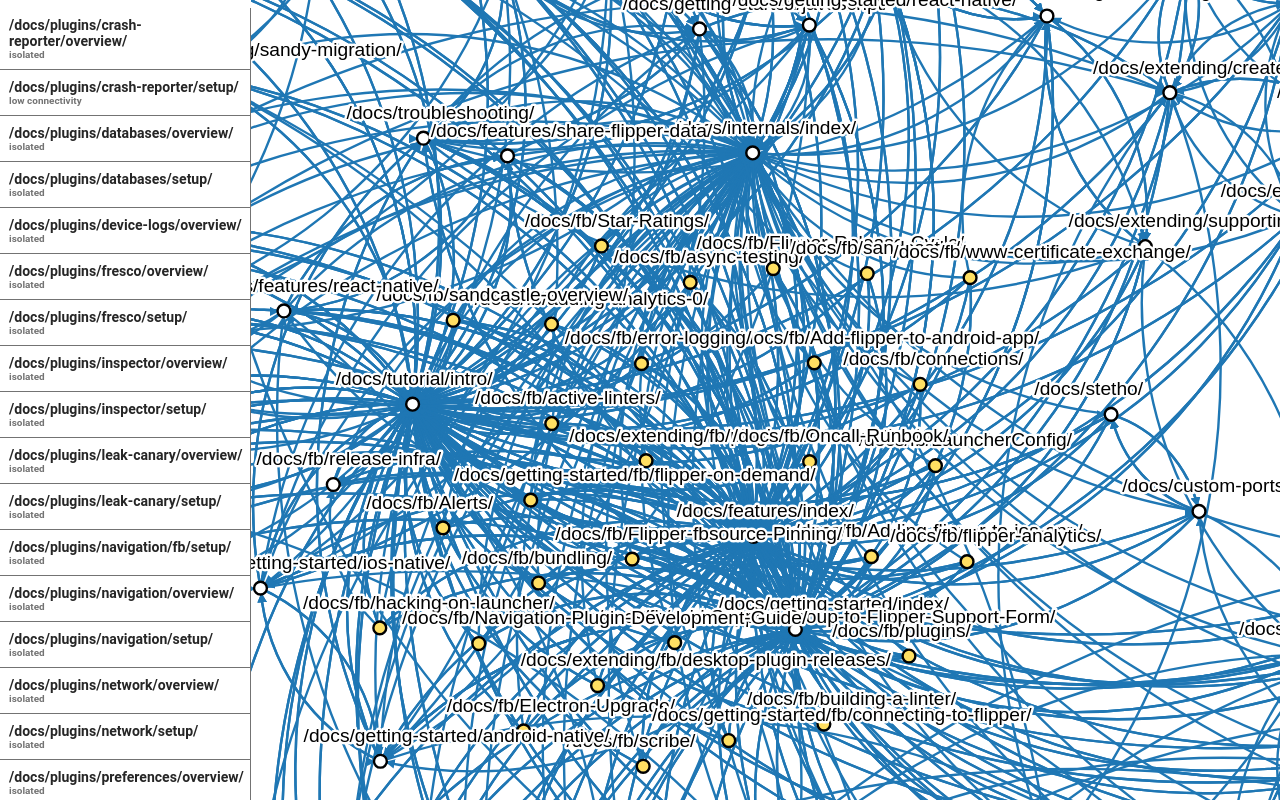
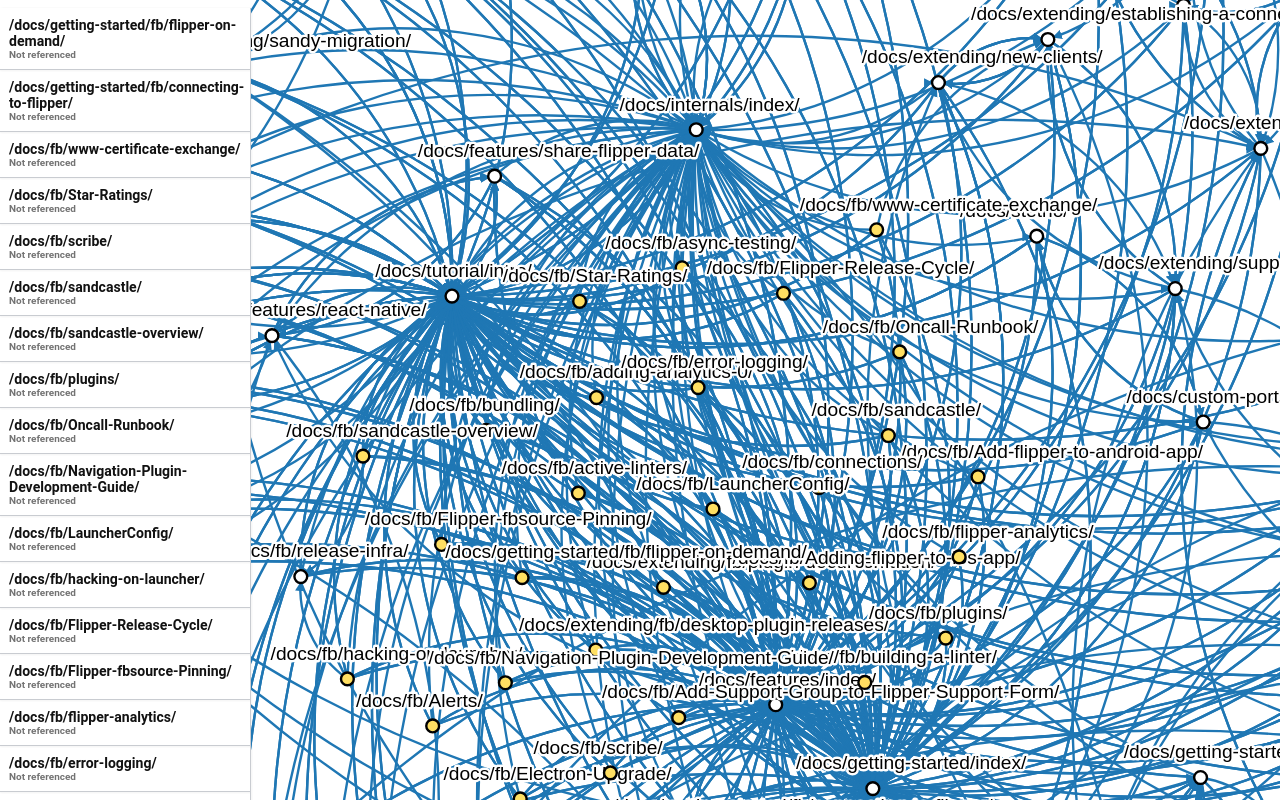
Before and after one commit to aigoncharov/funkydoc, a React (Create React App) app in the folder webapp/: page / in a window 1280 px wide. Built offline with nearby package versions, Linux system fonts and the light colour scheme.

Commit message:
Sort nodes in sidebar by node status (warning < danger)

```diff
--- a/webapp/src/App.css
+++ b/webapp/src/App.css
@@ -66,7 +66,8 @@
   flex-direction: column;
   align-items: flex-start;
   margin-top: 0.5em;
-  border-right: solid 1px #737373;
+  border-right: solid 1px #c9ccd1;
+  box-shadow: 1px 0px 2px rgba(0, 0, 0, 0.05);
   overflow: scroll;
 }
 
@@ -78,14 +79,19 @@
   padding-bottom: 0.75em;
   padding-left: 0.75em;
   width: 100%;
-  border-bottom: solid 1px #737373;
+  border-bottom: solid 1px #c9ccd1;
+  box-shadow: 0px 1px 2px rgba(0, 0, 0, 0.05);
   text-align: left;
   font-family: 'Roboto', sans-serif;
 }
 
 .SidebarItemTitle {
   margin: 0 0 0 0;
-  color: #262626;
+  color: #121212;
+}
+
+.SidebarItem:hover{
+  background-color: #f2f2f2;
 }
 
 .SidebarItemSubtitle {
--- a/webapp/src/Graph.js
+++ b/webapp/src/Graph.js
@@ -10,8 +10,6 @@
   const data = props.data;
   const nodes = createNodes(data);
   const links = createLinks(data);
-
-  let persist = false;
 
   const ref = useD3(
     (svg) => {
@@ -27,7 +25,7 @@
           "link",
           d3.forceLink(links).id((d) => d.id)
         )
-        .force("charge", d3.forceManyBody().strength(-data.length * 10))
+        .force("charge", d3.forceManyBody().strength(-data.length * 12))
         .force("radial", d3.forceRadial(radius, 0, 0))
         .force("x", d3.forceX())
         .force("y", d3.forceY());
--- a/webapp/src/Sidebar.js
+++ b/webapp/src/Sidebar.js
@@ -5,7 +5,9 @@
 
 function Sidebar(props) {
     const suspiciousNodes = props.data.filter(node => node.health.status !== "success")
-    const sidebarItems = suspiciousNodes.map(node => SidebarItem(node));
+    console.log(suspiciousNodes)
+    suspiciousNodes.sort((a,b) => a.health.status === "warn" ? -1 : 1)
+    const sidebarItems = suspiciousNodes.map((node, i) => SidebarItem(node, i));
 
     return(
         <div className="SidebarRoot">
@@ -15,9 +17,9 @@
 }
 
 
-const SidebarItem = node => {
+const SidebarItem = (node, i) => {
     const title = node.title;
-    const health = node.health.status === "warn" ? "low connectivity" : "isolated";
+    const health = node.health.status === "warn" ? "Not referenced" : "Isolated";
 
     function navigateToNode() {
         // find coordinates to navigate to
@@ -67,7 +69,7 @@
 
     return (
         <div
-            key={node.id}
+            key={i}
             className="SidebarItem"
             onClick={navigateToNode}
             onMouseEnter={highlightNode}
```
